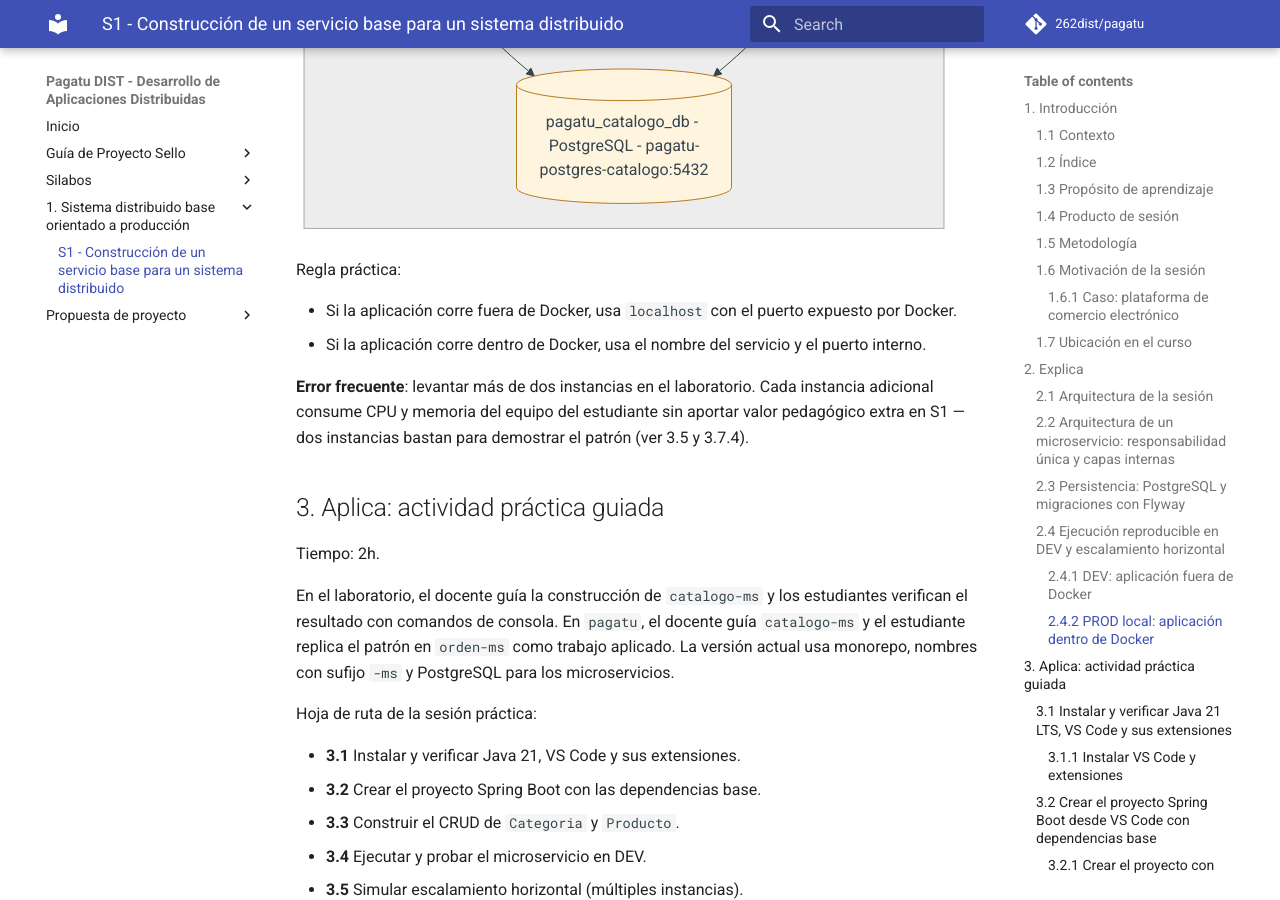
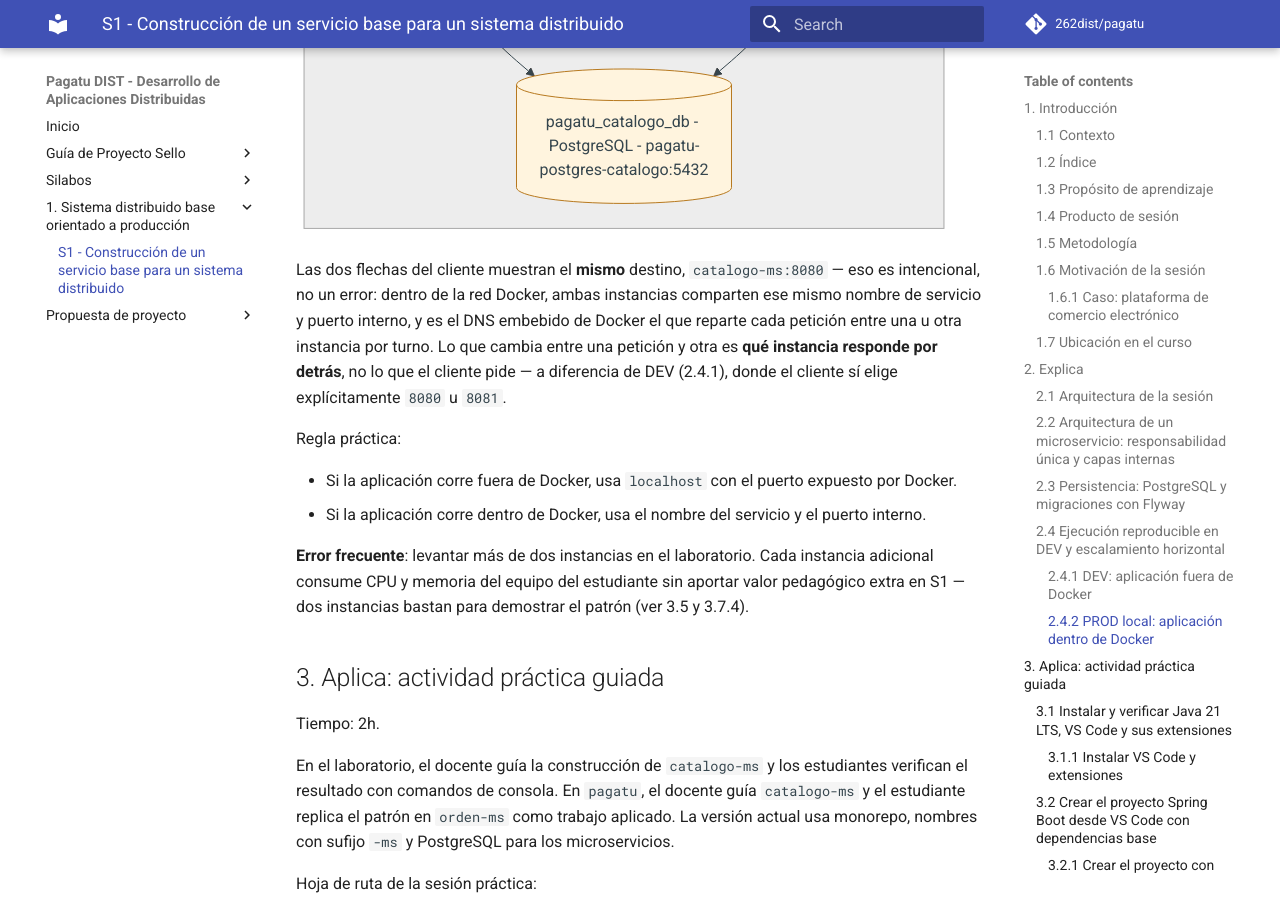
Before and after one commit to rbn-69-cod/pagatu, an MkDocs documentation site: the page built from docs/sesiones/S01_Construccion_Servicio_Base.md, in a window 1280 px wide and 900 px high, scrolled down 7895 px. Built offline with MkDocs 1.6.1 and Material for MkDocs 9.7.7, drawn with Linux system fonts in a browser that asks for light colours; comment, search, counter and statistics services are not loaded.

Commit message:
first commit

````diff
--- a/docs/sesiones/S01_Construccion_Servicio_Base.md
+++ b/docs/sesiones/S01_Construccion_Servicio_Base.md
@@ -190,8 +190,8 @@
 flowchart TB
     ProdClient["Cliente interno - curl container"]
     subgraph ProdDocker["Docker Network: pagatu-catalogo-int"]
-        ProdApp1["catalogo-ms - jar - 8080 interno"]
-        ProdApp2["catalogo-ms - jar - 8080 interno"]
+        ProdApp1["catalogo-ms - instancia 1 - jar - 8080 interno"]
+        ProdApp2["catalogo-ms - instancia 2 - jar - 8080 interno"]
         ProdDb[("pagatu_catalogo_db - PostgreSQL - pagatu-postgres-catalogo:5432")]
     end
 
@@ -205,6 +205,8 @@
     class ProdApp1,ProdApp2 app;
     class ProdDb db;
 ```
+
+Las dos flechas del cliente muestran el **mismo** destino, `catalogo-ms:8080` — eso es intencional, no un error: dentro de la red Docker, ambas instancias comparten ese mismo nombre de servicio y puerto interno, y es el DNS embebido de Docker el que reparte cada petición entre una u otra instancia por turno. Lo que cambia entre una petición y otra es **qué instancia responde por detrás**, no lo que el cliente pide — a diferencia de DEV (2.4.1), donde el cliente sí elige explícitamente `8080` u `8081`.
 
 Regla práctica:
 
````
Also changed, not shown: docs/index.md (+4 -4 lines).
